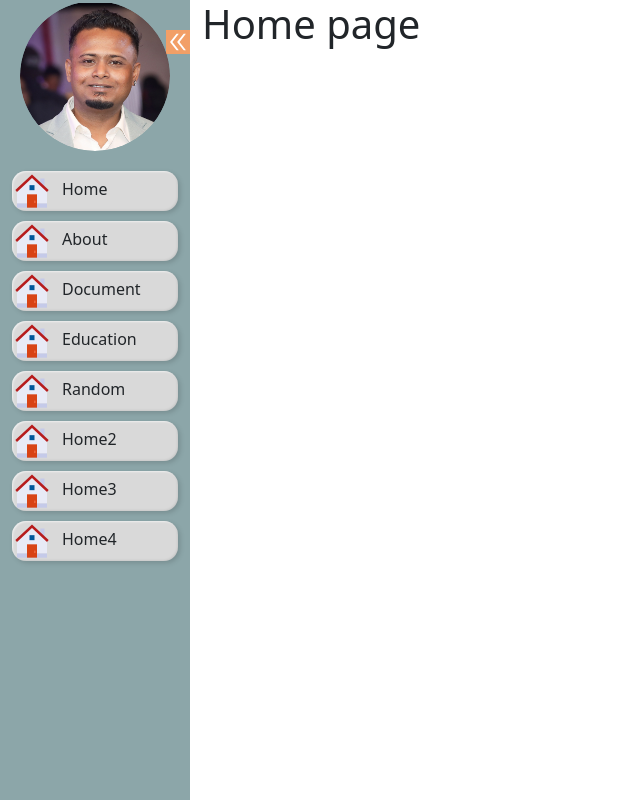
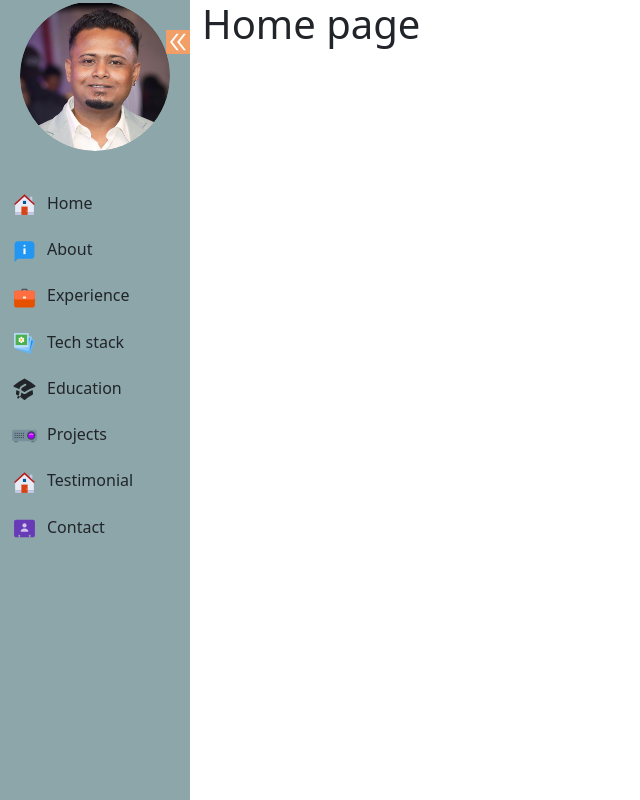
Before and after one commit to HELINCON/mx_portfolio_react, a React (Create React App) app in the folder frontend/: page / in a window 1280 px wide. Shown: the whole page, without its empty margins (0-640 px from the left). Built offline with nearby package versions, Linux system fonts and the light colour scheme.

Commit message:
menu box updated

```diff
--- a/frontend/src/components/menu/menus.css
+++ b/frontend/src/components/menu/menus.css
@@ -22,20 +22,21 @@
 
 /* -------- MENU WRAPPER -------- */
 .nav-items {
-    margin-top: 2px;   /* boxes appear right after the profile pic */
+    margin-top: 40px;   /* boxes appear right after the profile pic */
 }
 
 
 .menu-box {
-    background: #d9d9d9;  /* natural grey pebble tone */
+    /* background: #d9d9d9;  natural grey pebble tone */
     border-radius: 14px;  /* same value you used earlier */
-    box-shadow:
+    /* box-shadow:
         inset 1px 1px 2px rgba(255,255,255,0.6),
         inset -1px -1px 2px rgba(0,0,0,0.08),
         2px 2px 5px rgba(0,0,0,0.15);
 
-    transition: 0.2s ease;
-    margin: 10px 12px;
+    transition: 0.2s ease; */
+    margin: 20px 12px;
+    cursor: pointer;
 }
 
 .menu-box:hover {
@@ -49,7 +50,7 @@
 
 
 /* .menu-box:hover {
-    transform: translateY(-2px);
+    transform: translateY(-2px); /* this moves the box upwards /*
     box-shadow:
         3px 3px 8px rgba(0,0,0,0.35),
         -3px -3px 8px rgba(255,255,255,0.5);
--- a/frontend/src/components/menu/menus.js
+++ b/frontend/src/components/menu/menus.js
@@ -1,6 +1,7 @@
 import React from 'react'
 import './menus.css'
-import { FcHome } from "react-icons/fc";
+import { FcHome, FcAbout, FcBriefcase, FcStackOfPhotos, FcVideoProjector, FcBusinessContact } from "react-icons/fc";
+import { HiMiniAcademicCap } from "react-icons/hi2";
 const Menus = ({ toggle }) => {
   return (
     <>
@@ -10,14 +11,14 @@ const Menus = ({ toggle }) => {
             <img src="/my_profile_pic.jpg" alt="Profile pic" />
           </div>
           <div className='nav-items'>
-            <div className='menu-box'><FcHome size={40} />Home</div>
-            <div className='menu-box'><FcHome size={40} />About</div>
-            <div className='menu-box'><FcHome size={40} />Document</div>
-            <div className='menu-box'><FcHome size={40} />Education</div>
-            <div className='menu-box'><FcHome size={40} />Random</div>
-            <div className='menu-box'><FcHome size={40} />Home2</div>
-            <div className='menu-box'><FcHome size={40} />Home3</div>
-            <div className='menu-box'><FcHome size={40} />Home4</div>
+            <div className='menu-box'><FcHome size={25} />Home</div>
+            <div className='menu-box'><FcAbout size={25} />About</div>
+            <div className='menu-box'><FcBriefcase size={25} />Experience</div>
+            <div className='menu-box'><FcStackOfPhotos size={25} />Tech stack</div>
+            <div className='menu-box'><HiMiniAcademicCap size={25} />Education</div>
+            <div className='menu-box'><FcVideoProjector size={25} />Projects</div>
+            <div className='menu-box'><FcHome size={25} />Testimonial</div>
+            <div className='menu-box'><FcBusinessContact size={25} />Contact</div>
           </div>
         </>
       ) : (
```
